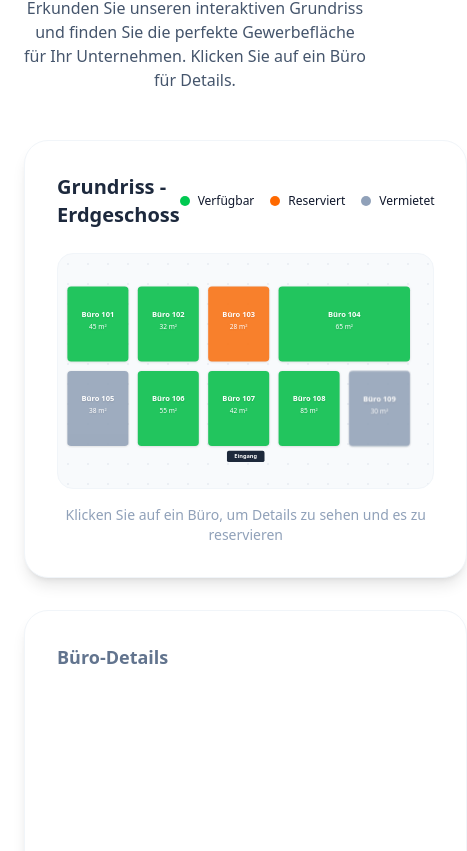
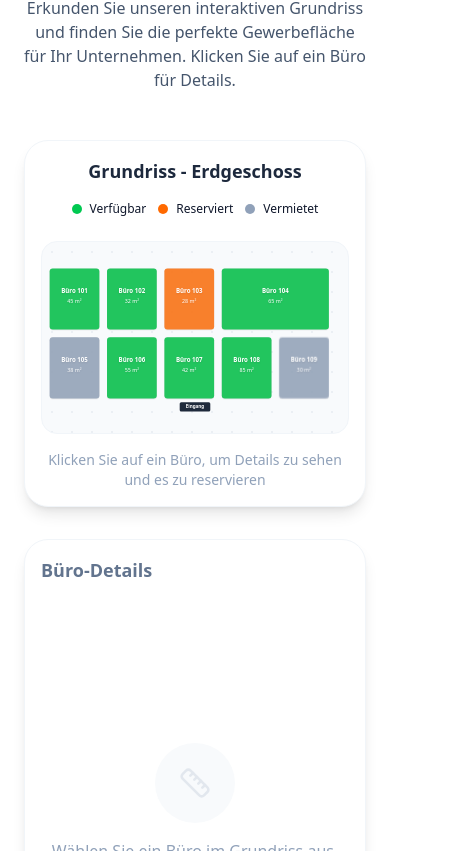
Before and after one commit to luanmezini-art/open-law-website, a React (Vite) app: page / in a window 390 px wide. Shown: the part 1853-2704 px from the top of the page, 467 px wide, since content can reach past the window. Built offline with nearby package versions, Linux system fonts and the light colour scheme.

Commit message:
Optimize floor plan header for mobile: Stack title and legend, center align

```diff
--- a/src/components/FloorPlan.tsx
+++ b/src/components/FloorPlan.tsx
@@ -71,10 +71,10 @@ const FloorPlan: React.FC<FloorPlanProps> = ({ selectedOffices, onOfficeToggle }
 
                 <div className="grid lg:grid-cols-3 gap-8 items-start">
                     {/* Left Column: Floor Plan */}
-                    <div className="lg:col-span-2 bg-white rounded-3xl shadow-lg border border-slate-100 p-8">
-                        <div className="flex justify-between items-center mb-6">
-                            <h3 className="text-xl font-bold text-slate-800">Grundriss - Erdgeschoss</h3>
-                            <div className="flex gap-4 text-xs font-medium">
+                    <div className="lg:col-span-2 bg-white rounded-3xl shadow-lg border border-slate-100 p-4 md:p-8">
+                        <div className="flex flex-col md:flex-row justify-between items-center gap-4 md:gap-0 mb-6">
+                            <h3 className="text-lg md:text-xl font-bold text-slate-800 text-center md:text-left">Grundriss - Erdgeschoss</h3>
+                            <div className="flex flex-wrap justify-center gap-3 md:gap-4 text-xs font-medium">
                                 <div className="flex items-center gap-2">
                                     <div className="w-2.5 h-2.5 rounded-full bg-green-500" />
                                     <span>Verfügbar</span>
@@ -150,7 +150,7 @@ const FloorPlan: React.FC<FloorPlanProps> = ({ selectedOffices, onOfficeToggle }
                     </div>
 
                     {/* Right Column: Details Panel */}
-                    <div className="bg-white rounded-3xl shadow-lg border border-slate-100 p-8 h-full min-h-[600px] flex flex-col">
+                    <div className="bg-white rounded-3xl shadow-lg border border-slate-100 p-4 md:p-8 h-full min-h-[500px] md:min-h-[600px] flex flex-col">
                         <h3 className="text-lg font-semibold text-slate-500 mb-6">Büro-Details</h3>
 
                         {focusedOffice ? (
```
